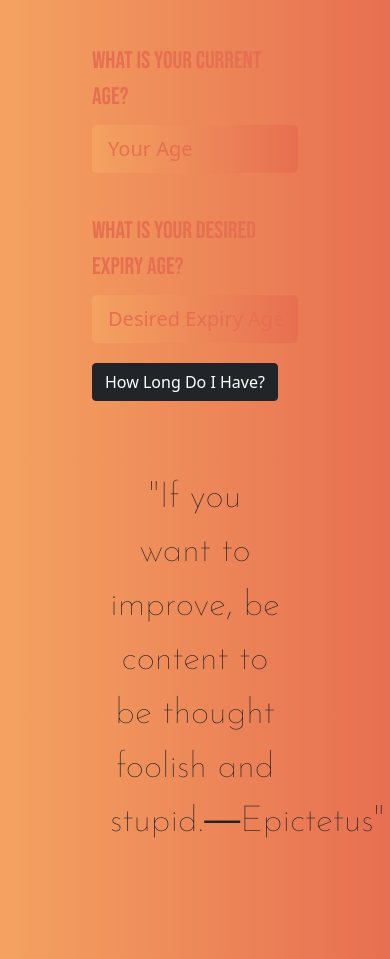
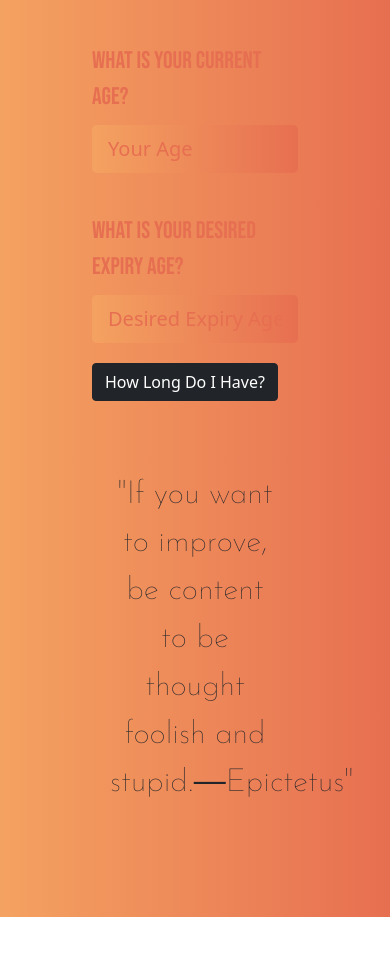
Before and after one commit to Manga301/manga301.github.io, a plain HTML site: page life-web-app/index.html in a window 390 px wide. Shown: the part 302-1261 px from the top of the page. After the commit the page ends 1219 px from the top, so only its background shows below. Drawn offline with nearby package versions, Linux system fonts and the light colour scheme.

Commit message:
quote styling update
responsive quotes

```diff
--- a/life-web-app/css/style.css
+++ b/life-web-app/css/style.css
@@ -85,4 +85,7 @@ border: none;
     .header-text{
       font-size: 3.4rem;
     }
+    .quotes{
+      font-size: 32px;
+    }
   }
--- a/life-web-app/index.html
+++ b/life-web-app/index.html
@@ -17,9 +17,9 @@
     <header>
     <h1 class="header-text">Life in Months <i class="far fa-calendar-alt"></i></h1>
     </header>
-    <div class="container">
-        <div class="row">
-    <div class="col col-lg-6 col-md-12 col-sm-12  col-xs-12">
+    <div class="container-fluid">
+    <div class="row">
+    <div class="col col-lg-6 col-md-12 col-sm-12 col-xs-12">
     <label for="current-age" class="label-text">What Is Your Current Age?</label>
     <input class="form-control form-control-lg" id="current-age" type="number" placeholder="Your Age" aria-label=".form-control-lg example">
     <label for="desired-age" class="label-text">What Is Your Desired Expiry Age?</label>
@@ -44,7 +44,7 @@
     </div>
   </div>
 </div>
-<div class="col col-lg-6 col-md-12 col-xs-12 quotes"></div>
+<div class="col col-lg-6 col-md-12 col-sm-12 col-xs-12 quotes"></div>
 </div>
     </div>
     <script src="js/app.js"></script>
```
Also changed, not shown: 1 other file.
